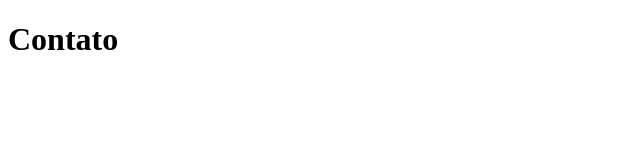
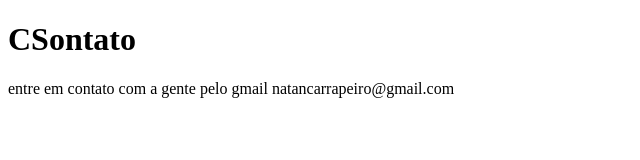
Before and after one commit to natancarrapeiro/sistema_de_cadastro, a plain HTML site: page contato.html in a window 1280 px wide. Shown: the whole page, without its empty margins (0-640 px from the left). Drawn offline with Linux system fonts and the light colour scheme.

Commit message:
testando um novo branch

```diff
--- a/contato.html
+++ b/contato.html
@@ -7,6 +7,7 @@
     <title>Contato</title>
 </head>
 <body>
-    <h1>Contato</h1>
+    <h1>CSontato</h1>
+    <p>entre em contato com a gente pelo gmail <Link>natancarrapeiro@gmail.com</Link></p>
 </body>
 </html>
```
